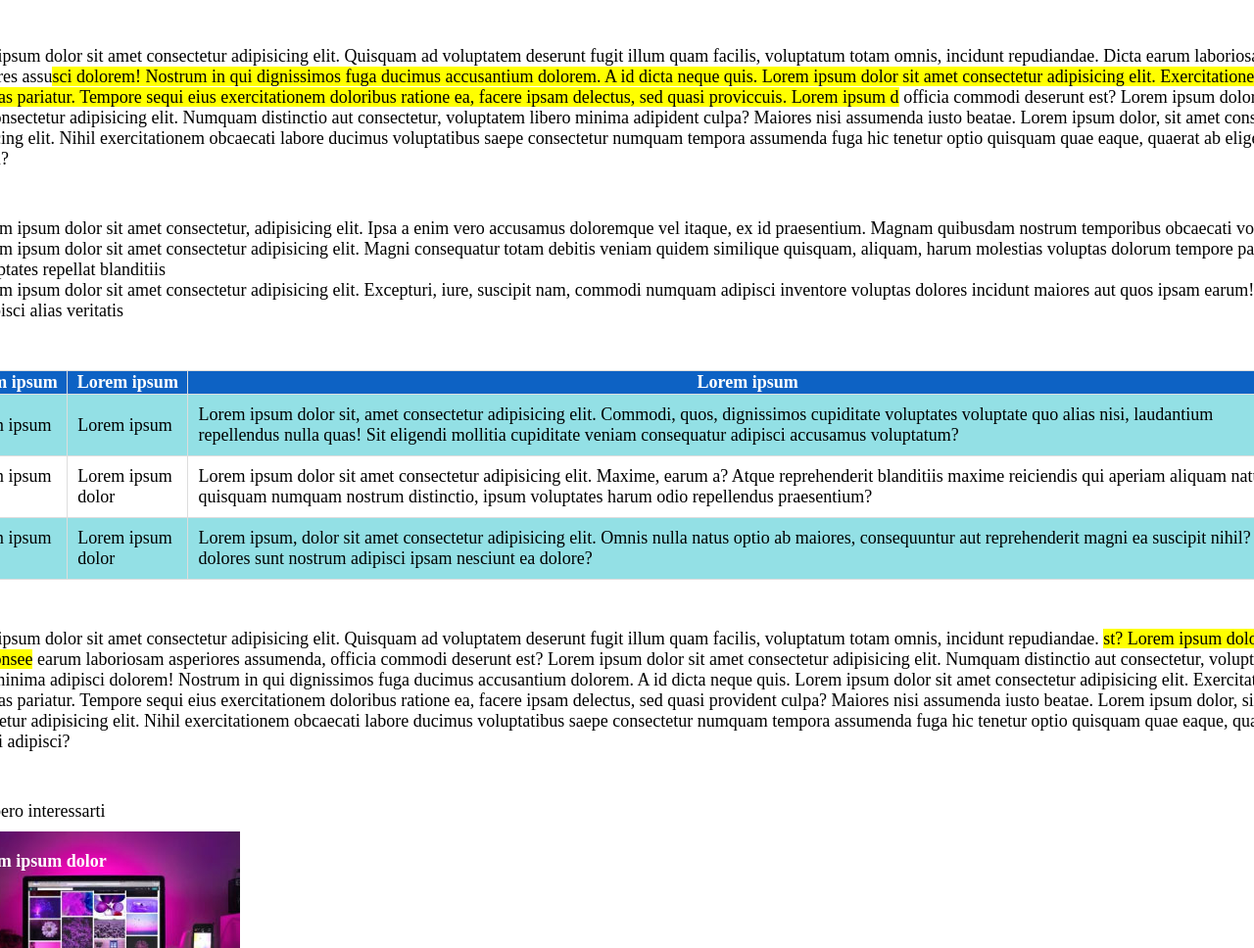
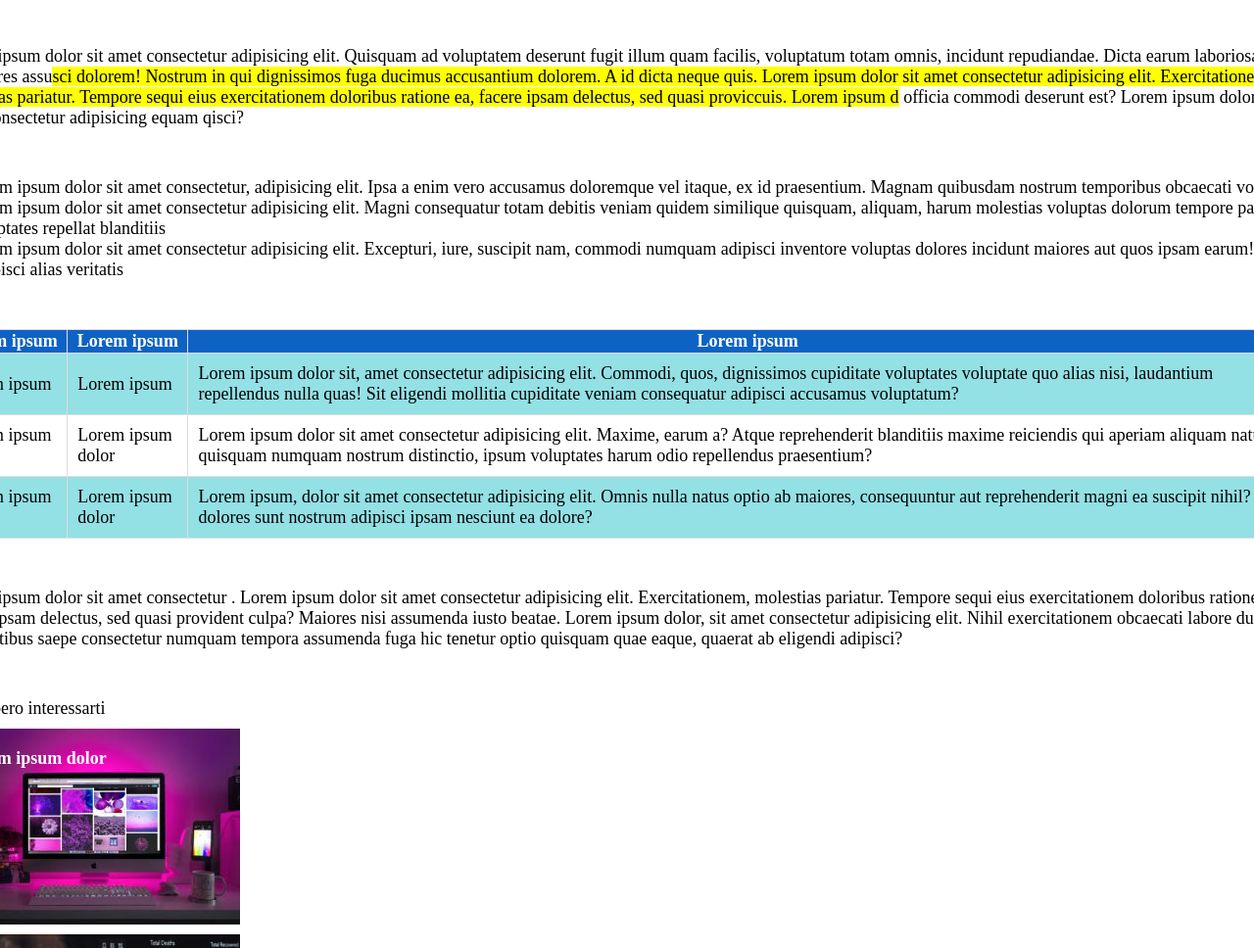
Before and after one commit to lumilio/html-css-booleaner, a plain HTML site: page index.html in a window 1280 px wide. Shown: the part 918-1886 px from the top of the page at 98% size. Drawn offline with Linux system fonts and the light colour scheme.

Commit message:
Update index.html

```diff
--- a/index.html
+++ b/index.html
@@ -27,7 +27,7 @@
           <nav class="data">Lorem ipsum dolor sit amet consectetur, adipisicing elit. Hic perferendis labore debitis dolorem culpa. Sapiente pariatur atque repellen</nav>
       </section>
       <section>
-          <p>Lorem ipsum dolor sit amet consectetur adipisicing elit. Quisquam ad voluptatem deserunt fugit illum quam facilis, voluptatum totam omnis, incidunt repudiandae. Dicta earum laboriosam asperiores assu<mark>sci dolorem! Nostrum in qui dignissimos fuga ducimus accusantium dolorem. A id dicta neque quis. Lorem ipsum dolor sit amet consectetur adipisicing elit. Exercitationem, molestias pariatur. Tempore sequi eius exercitationem doloribus ratione ea, facere ipsam delectus, sed quasi proviccuis. Lorem ipsum d</mark> officia commodi deserunt est? Lorem ipsum dolor sit amet consectetur adipisicing elit. Numquam distinctio aut consectetur, voluptatem libero minima adipident culpa? Maiores nisi assumenda iusto beatae. Lorem ipsum dolor, sit amet consectetur adipisicing elit. Nihil exercitationem obcaecati labore ducimus voluptatibus saepe consectetur numquam tempora assumenda fuga hic tenetur optio quisquam quae eaque, quaerat ab eligendi adipisci?</p>
+          <p>Lorem ipsum dolor sit amet consectetur adipisicing elit. Quisquam ad voluptatem deserunt fugit illum quam facilis, voluptatum totam omnis, incidunt repudiandae. Dicta earum laboriosam asperiores assu<mark>sci dolorem! Nostrum in qui dignissimos fuga ducimus accusantium dolorem. A id dicta neque quis. Lorem ipsum dolor sit amet consectetur adipisicing elit. Exercitationem, molestias pariatur. Tempore sequi eius exercitationem doloribus ratione ea, facere ipsam delectus, sed quasi proviccuis. Lorem ipsum d</mark> officia commodi deserunt est? Lorem ipsum dolor sit amet consectetur adipisicing equam qisci?</p>
       </section>
       <section id="list">
           <ul>
@@ -65,7 +65,7 @@
           </table>
       </section>
       <section>
-        <p>Lorem ipsum dolor sit amet consectetur adipisicing elit. Quisquam ad voluptatem deserunt fugit illum quam facilis, voluptatum totam omnis, incidunt repudiandae. <mark>st? Lorem ipsum dolor sit amet consee</mark> earum laboriosam asperiores assumenda, officia commodi deserunt est? Lorem ipsum dolor sit amet consectetur adipisicing elit. Numquam distinctio aut consectetur, voluptatem libero minima adipisci dolorem! Nostrum in qui dignissimos fuga ducimus accusantium dolorem. A id dicta neque quis. Lorem ipsum dolor sit amet consectetur adipisicing elit. Exercitationem, molestias pariatur. Tempore sequi eius exercitationem doloribus ratione ea, facere ipsam delectus, sed quasi provident culpa? Maiores nisi assumenda iusto beatae. Lorem ipsum dolor, sit amet consectetur adipisicing elit. Nihil exercitationem obcaecati labore ducimus voluptatibus saepe consectetur numquam tempora assumenda fuga hic tenetur optio quisquam quae eaque, quaerat ab eligendi adipisci?</p>
+        <p>Lorem ipsum dolor sit amet consectetur . Lorem ipsum dolor sit amet consectetur adipisicing elit. Exercitationem, molestias pariatur. Tempore sequi eius exercitationem doloribus ratione ea, facere ipsam delectus, sed quasi provident culpa? Maiores nisi assumenda iusto beatae. Lorem ipsum dolor, sit amet consectetur adipisicing elit. Nihil exercitationem obcaecati labore ducimus voluptatibus saepe consectetur numquam tempora assumenda fuga hic tenetur optio quisquam quae eaque, quaerat ab eligendi adipisci?</p>
       </section>
     </main>
     <footer>
```
